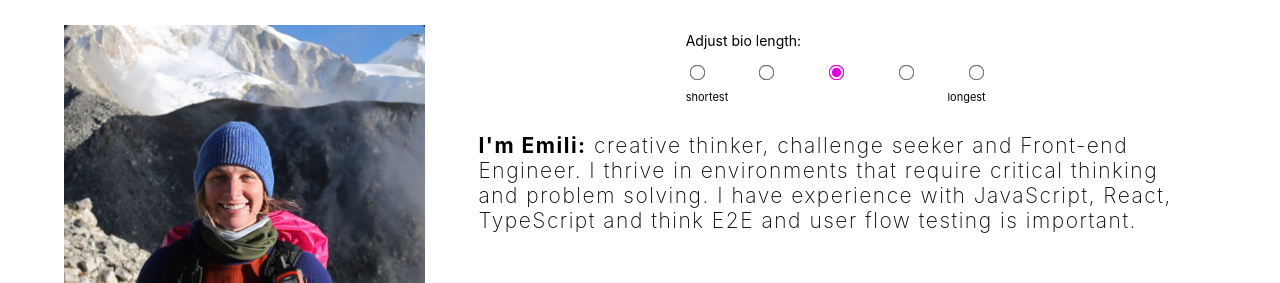
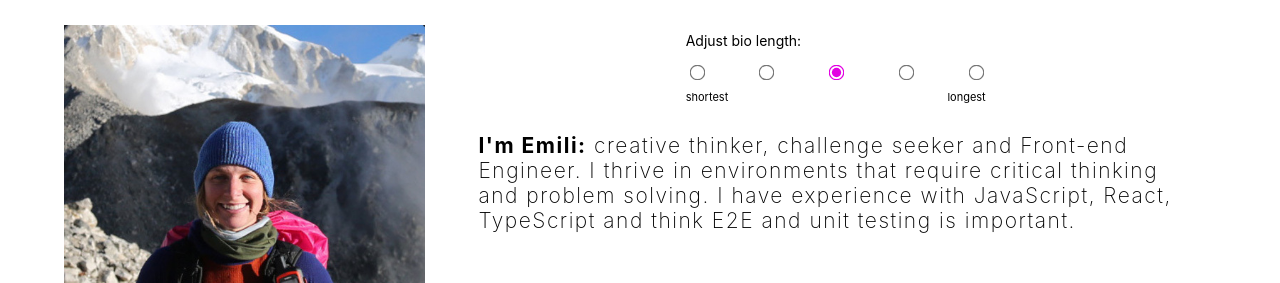
Before and after one commit to Ekaiman/Portfolio, a React (Create React App) app: page / in a window 1280 px wide. Shown: the part 1040-1323 px from the top of the page. Built offline with nearby package versions, Linux system fonts and the light colour scheme; no server answers.

Commit message:
Fix about

```diff
--- a/src/Components/About/About.js
+++ b/src/Components/About/About.js
@@ -16,10 +16,10 @@ const About = ({ setElementInView, elementInView, play }) => {
     short: ' creative thinker and problem solver.',
     shortMid:
       ' creative thinker gone Front-end Engineer.  I have experience with JavaScript and React.',
-    mid: ' creative thinker, challenge seeker and Front-end Engineer. I thrive in environments that require critical thinking and problem solving. I have experience with JavaScript, React, TypeScript and think E2E and user flow testing is important.',
+    mid: ' creative thinker, challenge seeker and Front-end Engineer. I thrive in environments that require critical thinking and problem solving. I have experience with JavaScript, React, TypeScript and think E2E and unit testing is important.',
     midLong:
-      " artist, and creative thinker gone Front-end Engineer. As someone who actively seeks out challenges, I'm excited to be in a career that promotes life long learning and endless opportunities for growth. I thrive in environments that require critical thinking and problem solving. I've spent the last year learning front-end development and specialize in JavaScript, React, TypeScript and see importance in both end-to-end and user flow testing. I'm located in Denver, CO.",
-    long: " outdoor enthusiast, artist, and creative thinker gone Front-end Engineer. As someone who actively seeks out challenges, I'm excited to be in a career that promotes life long learning and endless opportunities for growth. I thrive in environments that require critical thinking and problem solving. I've spent the last year learning front-end development and specialize in JavaScript, React, TypeScript and see importance in both end-to-end and user flow testing. I'm located in Denver, CO and in my spare time you'll find me in the outdoors finding ways to get my endorphins pumping, in a ceramics studio, or curled up cuddling my cat named Baby."
+      " artist, and creative thinker gone Front-end Engineer. As someone who actively seeks out challenges, I'm excited to be in a career that promotes life long learning and endless opportunities for growth. I thrive in environments that require critical thinking and problem solving. I've spent the last year learning front-end development and specialize in JavaScript, React, TypeScript and see importance in both end-to-end and unit testing. I'm located in Denver, CO.",
+    long: " outdoor enthusiast, artist, and creative thinker gone Front-end Engineer. As someone who actively seeks out challenges, I'm excited to be in a career that promotes life long learning and endless opportunities for growth. I thrive in environments that require critical thinking and problem solving. I've spent the last year learning front-end development and specialize in JavaScript, React, TypeScript and see importance in both end-to-end and unit testing. I'm located in Denver, CO and in my spare time you'll find me in the outdoors finding ways to get my endorphins pumping, in a ceramics studio, or curled up cuddling my cat named Baby."
   }
 
   const boxVariantLeft = {
```
